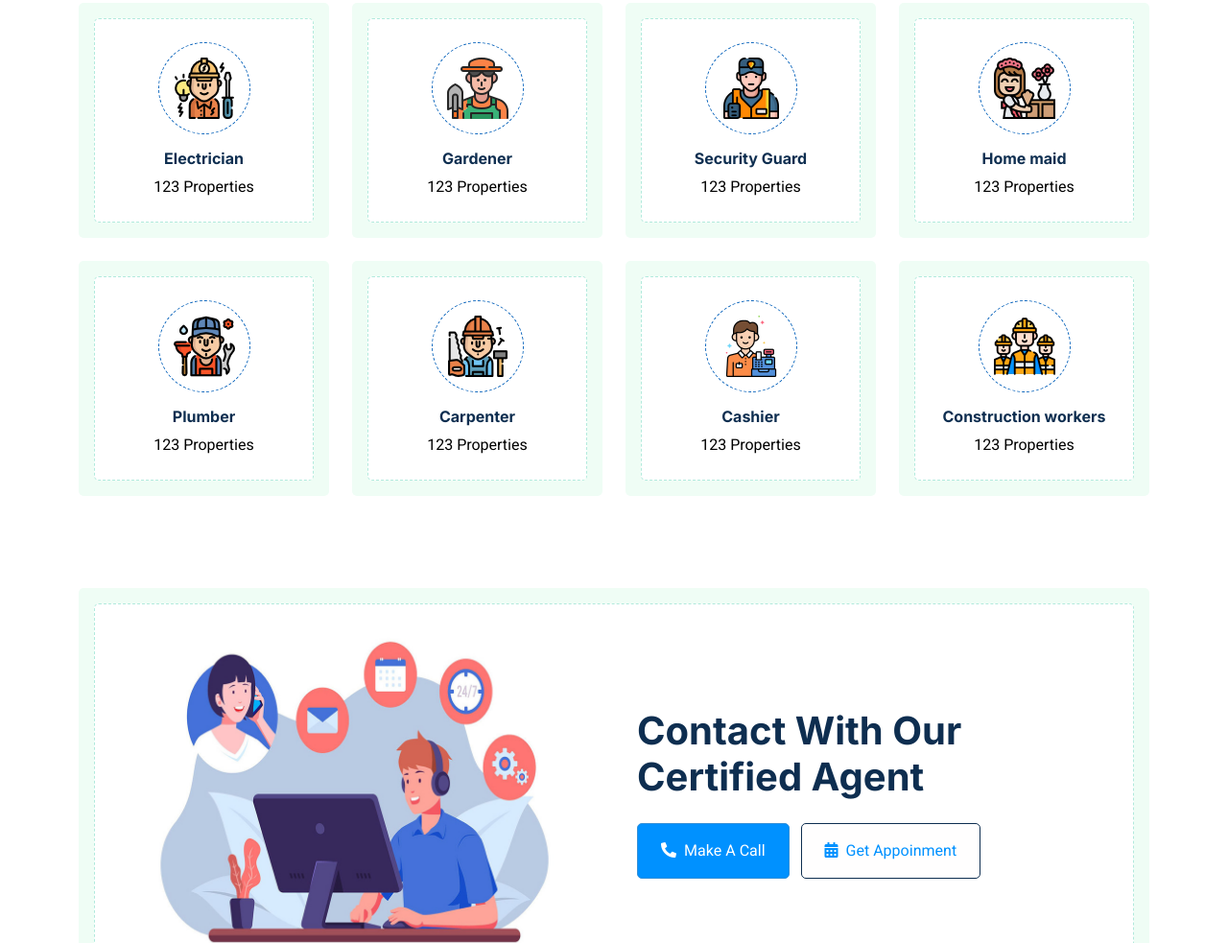
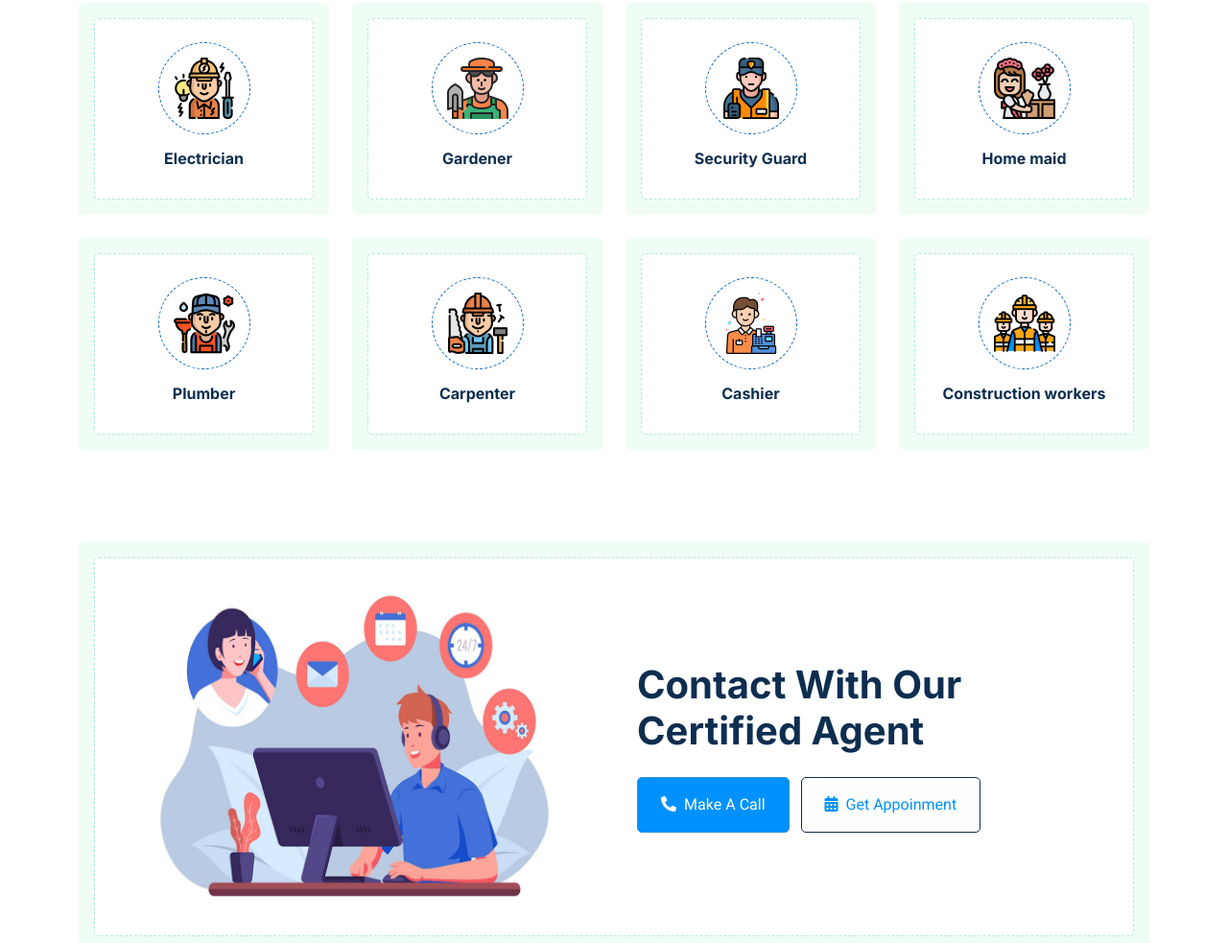
Before and after one commit to Tushartak17/ROZZGARI, a plain HTML site: page index.html in a window 1280 px wide. Shown: the part 1019-2002 px from the top of the page at 96% size. Drawn offline with nearby package versions, Linux system fonts and the light colour scheme.

Commit message:
index.html

```diff
--- a/index.html
+++ b/index.html
@@ -166,7 +166,7 @@
                                     <img class="img-fluid" src="img/electrician.png" alt="Icon">
                                 </div>
                                 <h6>Electrician</h6>
-                                <span>123 Properties</span>
+<!--                                 <span>123 Properties</span> -->
                             </div>
                         </a>
                     </div>
@@ -177,7 +177,7 @@
                                     <img class="img-fluid" src="img/gardener.png" alt="Icon">
                                 </div>
                                 <h6>Gardener</h6>
-                                <span>123 Properties</span>
+
                             </div>
                         </a>
                     </div>
@@ -188,7 +188,7 @@
                                     <img class="img-fluid" src="img/guard.png" alt="Icon">
                                 </div>
                                 <h6>Security Guard</h6>
-                                <span>123 Properties</span>
+
                             </div>
                         </a>
                     </div>
@@ -199,7 +199,7 @@
                                     <img class="img-fluid" src="img/maid.png" alt="Icon">
                                 </div>
                                 <h6>Home maid</h6>
-                                <span>123 Properties</span>
+
                             </div>
                         </a>
                     </div>
@@ -210,7 +210,7 @@
                                     <img class="img-fluid" src="img/plumber.png" alt="Icon">
                                 </div>
                                 <h6>Plumber</h6>
-                                <span>123 Properties</span>
+
                             </div>
                         </a>
                     </div>
@@ -221,7 +221,7 @@
                                     <img class="img-fluid" src="img/carpenter.png" alt="Icon">
                                 </div>
                                 <h6>Carpenter</h6>
-                                <span>123 Properties</span>
+
                             </div>
                         </a>
                     </div>
@@ -232,7 +232,7 @@
                                     <img class="img-fluid" src="img/cashier.png" alt="Icon">
                                 </div>
                                 <h6>Cashier</h6>
-                                <span>123 Properties</span>
+
                             </div>
                         </a>
                     </div>
@@ -243,7 +243,7 @@
                                     <img class="img-fluid" src="img/workers.png" alt="Icon">
                                 </div>
                                 <h6>Construction workers</h6>
-                                <span>123 Properties</span>
+
                             </div>
                         </a>
                     </div>
```
